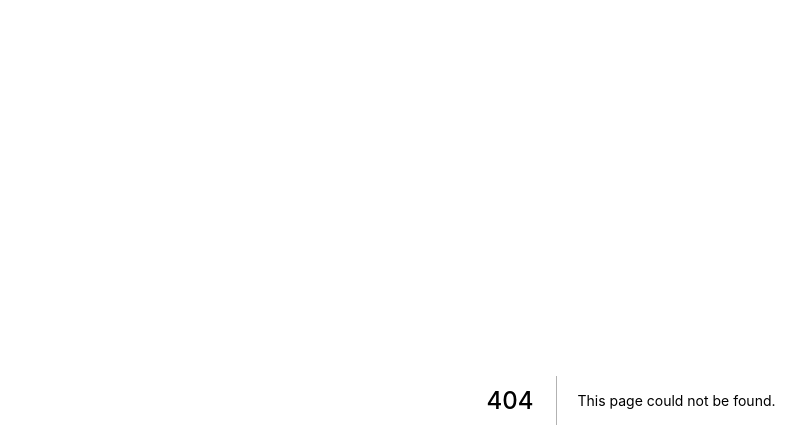
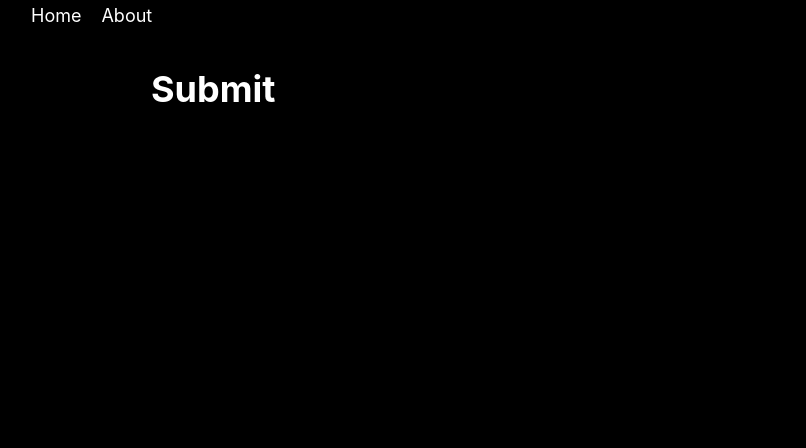
Before and after one commit to timothyac/what-next, a Next.js app: page /submit in a window 1280 px wide. Before the commit this address had no page. Shown: the top 448 px of the page, without its empty margins (9-815 px from the left). Built offline with nearby package versions, Linux system fonts and the light colour scheme.

Commit message:
added a submit page

```diff
--- /dev/null
+++ b/pages/submit.js
@@ -0,0 +1,11 @@
+import Layout from "../components/Layout";
+
+const submit = () => (
+  <Layout>
+    <div>
+      <h1>Submit</h1>
+    </div>
+  </Layout>
+);
+
+export default submit;
```
